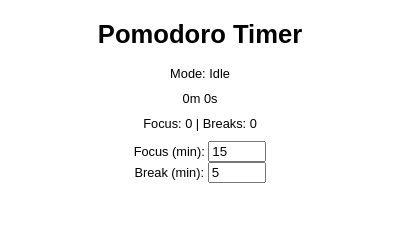
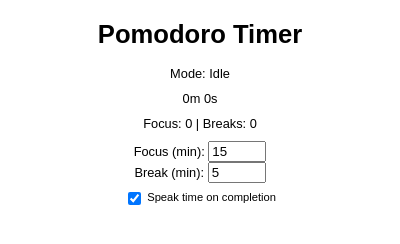
Before and after one commit to jovylle/py-pomodoro, an Electron app: page index.html in a window 400 px wide. Drawn offline with Linux system fonts and the light colour scheme; no server answers.

Commit message:
allow speak time to be option

```diff
--- a/index.html
+++ b/index.html
@@ -76,6 +76,9 @@
   <div style="margin-bottom: 10px;">
     <label style="display: block;">Focus (min): <input id="focusMinutes" type="number" value="15" min="1" style="width: 50px;"></label>
     <label style="display: block;">Break (min): <input id="breakMinutes" type="number" value="5" min="1" style="width: 50px;"></label>
+    <label style="display: block; margin-top:6px; font-size:0.7rem;">
+      <input id="speakTimeToggle" type="checkbox" checked style="vertical-align:middle;"> Speak time on completion
+    </label>
     </div>
   <div id="controls">
     <button id="pauseBtn" style="display: none;">Pause</button>
```
